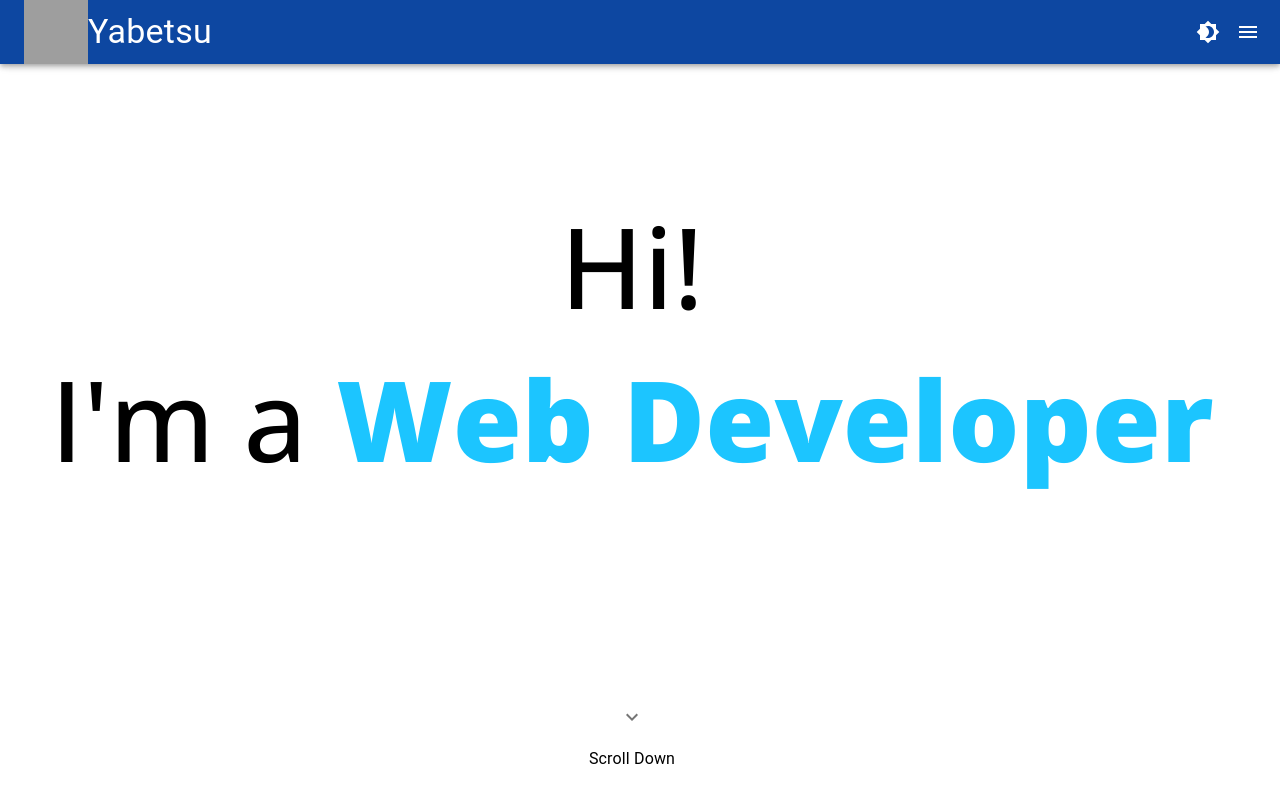
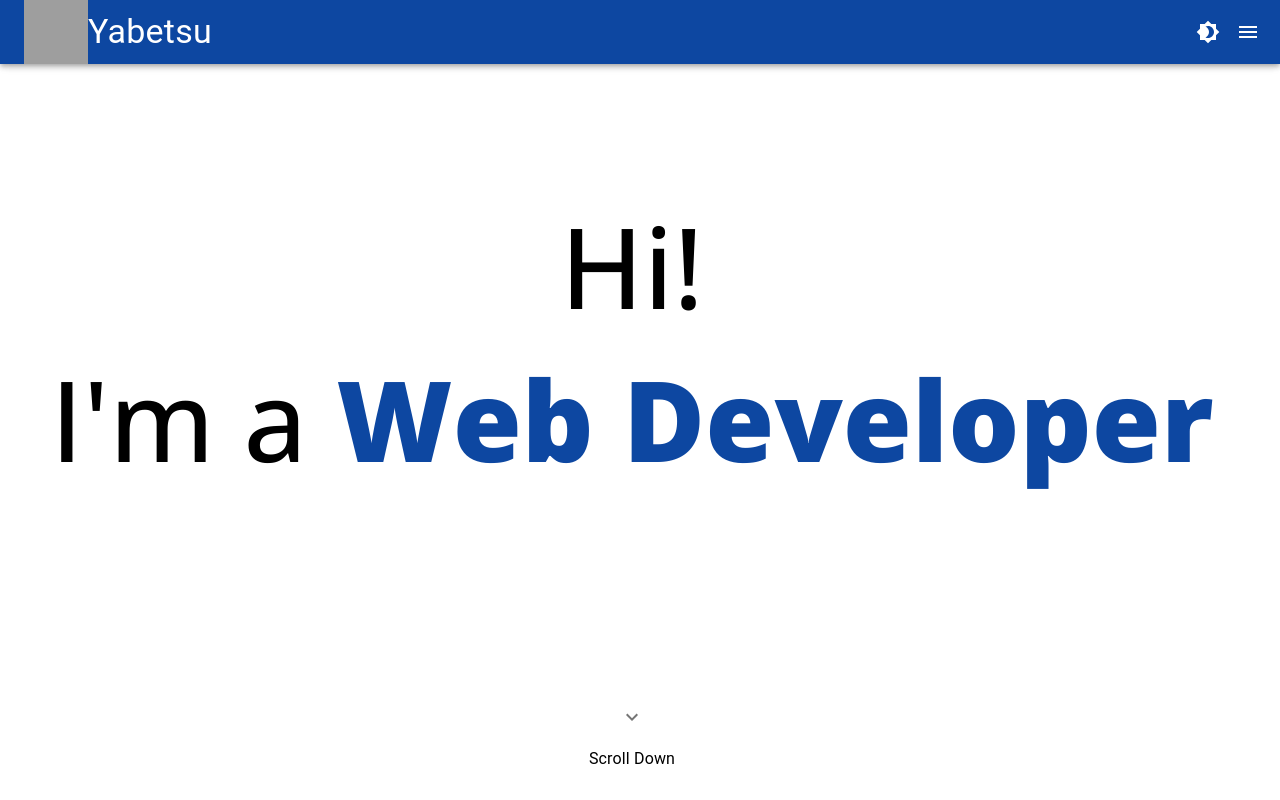
Before and after one commit to Yabetsu16/portfolio, a React (Create React App) app: page / in a window 1280 px wide. Shown: the top 800 px of the page. Built offline with nearby package versions, Linux system fonts and the light colour scheme; grey boxes are pictures that could not be loaded.

Commit message:
Changed primary color for dark mode

```diff
--- a/src/App.js
+++ b/src/App.js
@@ -5,6 +5,7 @@ import Navbar from './components/Navbar/Navbar';
 import Sidebar from './components/Sidebar/Sidebar';
 import { styled } from '@mui/material/styles';
 import About from './components/About/About';
+import { amber, grey, deepOrange, lightBlue } from '@mui/material/colors';
 
 const ColorModeContext = React.createContext({ toggleColorMode: () => {} });
 
@@ -25,12 +26,34 @@ function App() {
         palette: {
           // @ts-ignore
           mode: mode,
+          ...(mode === 'light'
+            ? {
+                // palette values for light mode
                 primary: {
                   main: '#0d47a1'
                 },
                 secondary: {
                   main: '#1a237e'
+                },
+                divider: 'rgba(0, 0, 0, 0.12)',
+                text: {
+                  primary: grey[900],
+                  secondary: grey[800]
                 }
+              }
+            : {
+                // palette values for dark mode
+                primary: lightBlue,
+                divider: 'rgba(255, 255, 255, 0.12)',
+                background: {
+                  default: '#121212',
+                  paper: '#121212'
+                },
+                text: {
+                  primary: '#fff',
+                  secondary: 'rgba(255, 255, 255, 0.7)'
+                }
+              })
         }
       }),
     [mode]
@@ -76,7 +99,7 @@ function App() {
             handleDrawerOpen={handleDrawerOpen}
             ColorModeContext={ColorModeContext}
           />
-          <Home open={open} DrawerHeader={DrawerHeader} />
+          <Home open={open} DrawerHeader={DrawerHeader} mode={mode} />
           <Sidebar
             open={open}
             handleDrawerClose={handleDrawerClose}
--- a/src/components/Home/Home.jsx
+++ b/src/components/Home/Home.jsx
@@ -5,7 +5,7 @@ import { useTheme } from '@mui/material/styles';
 import { KeyboardArrowDown } from '@mui/icons-material';
 const drawerWidth = 240;
 
-const Home = ({ open, DrawerHeader }) => {
+const Home = ({ open, DrawerHeader, mode }) => {
   const theme = useTheme();
   const Main = styled('main', { shouldForwardProp: (prop) => prop !== 'open' })(
     // @ts-ignore
@@ -69,7 +69,7 @@ const Home = ({ open, DrawerHeader }) => {
               I'm a{' '}
               <span
                 style={{
-                  color: '#1CC5FF',
+                  color: theme.palette.mode === 'dark' ? '#03a9f4' : '#0d47a1',
                   // @ts-ignore
                   fontWeight: '800'
                 }}
```
Lines whose indentation alone changed are shown as unchanged.
